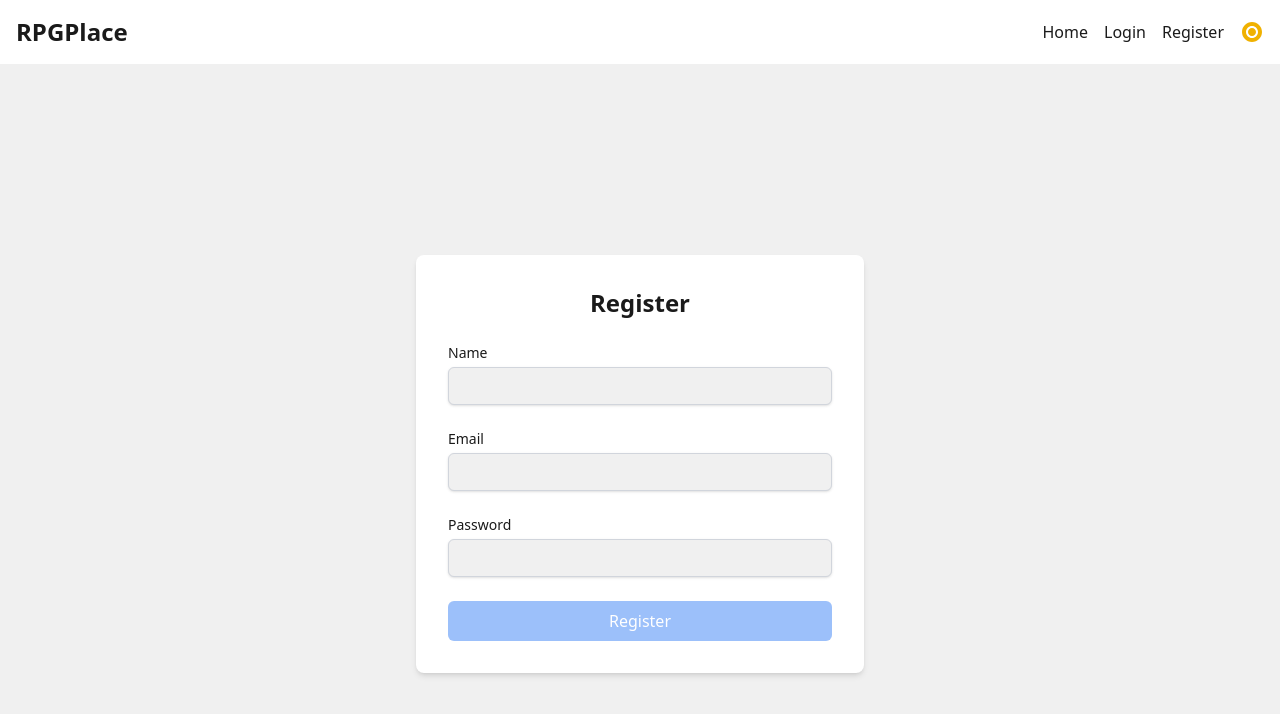
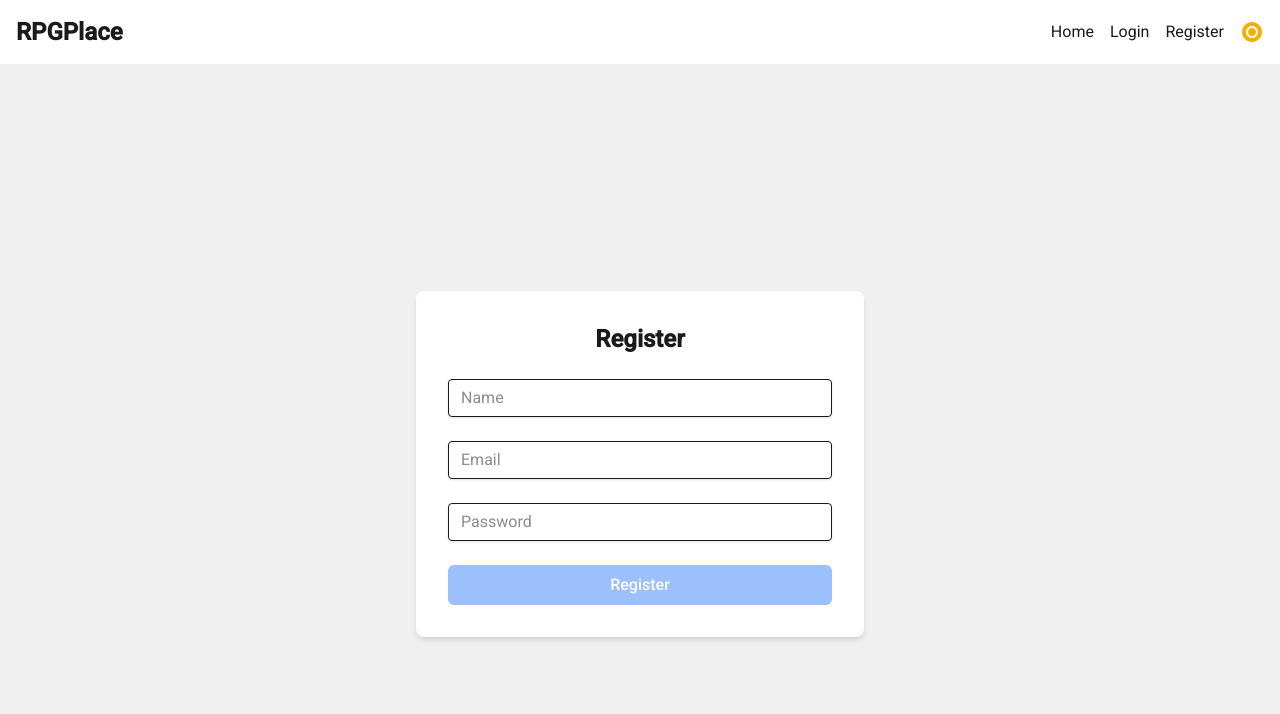
Before and after one commit to vini0410/RPGPlaceAngular, an Angular app: page /register in a window 1280 px wide. Shown: the top 714 px of the page. Built offline with nearby package versions, Linux system fonts and the light colour scheme.

Commit message:
add change service and new input layouts

```diff
--- a/angular.json
+++ b/angular.json
@@ -25,7 +25,7 @@
               }
             ],
             "styles": [
-              "src/styles.css"
+              "src/styles.scss"
             ]
           },
           "configurations": {
--- a/src/app/app.ts
+++ b/src/app/app.ts
@@ -1,7 +1,7 @@
-import { Component } from '@angular/core';
+import { Component, OnInit } from '@angular/core';
 import { RouterOutlet } from '@angular/router';
 import { Header } from './components/header/header';
-import { ThemeService } from './services/theme';
+import { ThemeService } from './services/theme.service'; // Corrected import path
 
 @Component({
   selector: 'app-root',
@@ -9,6 +9,18 @@ import { ThemeService } from './services/theme';
   templateUrl: './app.html',
   styleUrl: './app.css'
 })
-export class App {
+export class App implements OnInit {
+  isDarkTheme: boolean = false;
+
   constructor(private themeService: ThemeService) {}
+
+  ngOnInit(): void {
+    this.themeService.isDarkTheme.subscribe(isDark => {
+      this.isDarkTheme = isDark;
+    });
+  }
+
+  toggleTheme(): void {
+    this.themeService.toggleTheme();
+  }
 }
--- a/src/app/pages/login/login.html
+++ b/src/app/pages/login/login.html
@@ -2,13 +2,32 @@
   <div class="w-full max-w-md p-8 space-y-6 bg-surface rounded-lg shadow-md">
     <h1 class="text-2xl font-bold text-center text-text">Login</h1>
     <form [formGroup]="loginForm" (ngSubmit)="login()" class="space-y-6">
-      <div>
-        <label for="email" class="block text-sm font-medium text-text">Email</label>
-        <input id="email" type="email" formControlName="email" class="block w-full px-3 py-2 mt-1 bg-background border border-gray-300 rounded-md shadow-sm focus:outline-none focus:ring-primary focus:border-primary sm:text-sm">
+      <div class="form-field w-full">
+        <label *ngIf="loginForm.get('email')?.value || loginForm.get('email')?.dirty || loginForm.get('email')?.touched" class="block text-text text-sm font-bold mb-2">Email</label>
+        <input
+          [ngClass]="{'border-red-500 text-red-500': loginForm.get('email')?.invalid && (loginForm.get('email')?.dirty || loginForm.get('email')?.touched)}"
+          class="shadow appearance-none border rounded w-full py-2 px-3 text-text leading-tight focus:outline-none focus:shadow-outline bg-surface"
+          type="email"
+          formControlName="email"
+          placeholder="Email"
+        >
+        <div *ngIf="loginForm.get('email')?.invalid && (loginForm.get('email')?.dirty || loginForm.get('email')?.touched)" class="text-red-500 text-xs italic mt-1">
+          <div *ngIf="loginForm.get('email')?.errors?.['required']">Email is required.</div>
+          <div *ngIf="loginForm.get('email')?.errors?.['email']">Email is invalid.</div>
+        </div>
       </div>
-      <div>
-        <label for="password" class="block text-sm font-medium text-text">Password</label>
-        <input id="password" type="password" formControlName="password" class="block w-full px-3 py-2 mt-1 bg-background border border-gray-300 rounded-md shadow-sm focus:outline-none focus:ring-primary focus:border-primary sm:text-sm">
+      <div class="form-field w-full">
+        <label *ngIf="loginForm.get('password')?.value || loginForm.get('password')?.dirty || loginForm.get('password')?.touched" class="block text-text text-sm font-bold mb-2">Password</label>
+        <input
+          [ngClass]="{'border-red-500 text-red-500': loginForm.get('password')?.invalid && (loginForm.get('password')?.dirty || loginForm.get('password')?.touched)}"
+          class="shadow appearance-none border rounded w-full py-2 px-3 text-text leading-tight focus:outline-none focus:shadow-outline bg-surface"
+          type="password"
+          formControlName="password"
+          placeholder="Password"
+        >
+        <div *ngIf="loginForm.get('password')?.invalid && (loginForm.get('password')?.dirty || loginForm.get('password')?.touched)" class="text-red-500 text-xs italic mt-1">
+          <div *ngIf="loginForm.get('password')?.errors?.['required']">Password is required.</div>
+        </div>
       </div>
       <button type="submit" [disabled]="loginForm.invalid" class="w-full px-4 py-2 font-medium text-white bg-primary rounded-md hover:bg-primary-dark focus:outline-none focus:ring-2 focus:ring-offset-2 focus:ring-primary disabled:opacity-50">Login</button>
     </form>
--- a/src/app/pages/login/login.ts
+++ b/src/app/pages/login/login.ts
@@ -3,10 +3,10 @@ import { FormBuilder, FormGroup, ReactiveFormsModule, Validators } from '@angula
 import { Router } from '@angular/router';
 import { AuthService } from '../../services/auth.service';
 import { AuthStatusService } from '../../services/auth-status.service';
-
+import { CommonModule } from '@angular/common';
 @Component({
   selector: 'app-login',
-  imports: [ReactiveFormsModule],
+  imports: [ReactiveFormsModule, CommonModule],
   templateUrl: './login.html',
   styleUrl: './login.css'
 })
--- a/src/app/pages/register/register.html
+++ b/src/app/pages/register/register.html
@@ -2,17 +2,45 @@
   <div class="w-full max-w-md p-8 space-y-6 bg-surface rounded-lg shadow-md">
     <h1 class="text-2xl font-bold text-center text-text">Register</h1>
     <form [formGroup]="registerForm" (ngSubmit)="register()" class="space-y-6">
-      <div>
-        <label for="name" class="block text-sm font-medium text-text">Name</label>
-        <input id="name" type="text" formControlName="name" class="block w-full px-3 py-2 mt-1 bg-background border border-gray-300 rounded-md shadow-sm focus:outline-none focus:ring-primary focus:border-primary sm:text-sm">
+      <div class="form-field w-full">
+        <label *ngIf="registerForm.get('name')?.value || registerForm.get('name')?.dirty || registerForm.get('name')?.touched" class="block text-text text-sm font-bold mb-2">Name</label>
+        <input
+          [ngClass]="{'border-red-500 text-red-500': registerForm.get('name')?.invalid && (registerForm.get('name')?.dirty || registerForm.get('name')?.touched)}"
+          class="shadow appearance-none border rounded w-full py-2 px-3 text-text leading-tight focus:outline-none focus:shadow-outline bg-surface"
+          type="text"
+          formControlName="name"
+          placeholder="Name"
+        >
+        <div *ngIf="registerForm.get('name')?.invalid && (registerForm.get('name')?.dirty || registerForm.get('name')?.touched)" class="text-red-500 text-xs italic mt-1">
+          <div *ngIf="registerForm.get('name')?.errors?.['required']">Name is required.</div>
+        </div>
       </div>
-      <div>
-        <label for="email" class="block text-sm font-medium text-text">Email</label>
-        <input id="email" type="email" formControlName="email" class="block w-full px-3 py-2 mt-1 bg-background border border-gray-300 rounded-md shadow-sm focus:outline-none focus:ring-primary focus:border-primary sm:text-sm">
+      <div class="form-field w-full">
+        <label *ngIf="registerForm.get('email')?.value || registerForm.get('email')?.dirty || registerForm.get('email')?.touched" class="block text-text text-sm font-bold mb-2">Email</label>
+        <input
+          [ngClass]="{'border-red-500 text-red-500': registerForm.get('email')?.invalid && (registerForm.get('email')?.dirty || registerForm.get('email')?.touched)}"
+          class="shadow appearance-none border rounded w-full py-2 px-3 text-text leading-tight focus:outline-none focus:shadow-outline bg-surface"
+          type="email"
+          formControlName="email"
+          placeholder="Email"
+        >
+        <div *ngIf="registerForm.get('email')?.invalid && (registerForm.get('email')?.dirty || registerForm.get('email')?.touched)" class="text-red-500 text-xs italic mt-1">
+          <div *ngIf="registerForm.get('email')?.errors?.['required']">Email is required.</div>
+          <div *ngIf="registerForm.get('email')?.errors?.['email']">Email is invalid.</div>
+        </div>
       </div>
-      <div>
-        <label for="password" class="block text-sm font-medium text-text">Password</label>
-        <input id="password" type="password" formControlName="password" class="block w-full px-3 py-2 mt-1 bg-background border border-gray-300 rounded-md shadow-sm focus:outline-none focus:ring-primary focus:border-primary sm:text-sm">
+      <div class="form-field w-full">
+        <label *ngIf="registerForm.get('password')?.value || registerForm.get('password')?.dirty || registerForm.get('password')?.touched" class="block text-text text-sm font-bold mb-2">Password</label>
+        <input
+          [ngClass]="{'border-red-500 text-red-500': registerForm.get('password')?.invalid && (registerForm.get('password')?.dirty || registerForm.get('password')?.touched)}"
+          class="shadow appearance-none border rounded w-full py-2 px-3 text-text leading-tight focus:outline-none focus:shadow-outline bg-surface"
+          type="password"
+          formControlName="password"
+          placeholder="Password"
+        >
+        <div *ngIf="registerForm.get('password')?.invalid && (registerForm.get('password')?.dirty || registerForm.get('password')?.touched)" class="text-red-500 text-xs italic mt-1">
+          <div *ngIf="registerForm.get('password')?.errors?.['required']">Password is required.</div>
+        </div>
       </div>
       <button type="submit" [disabled]="registerForm.invalid" class="w-full px-4 py-2 font-medium text-white bg-primary rounded-md hover:bg-primary-dark focus:outline-none focus:ring-2 focus:ring-offset-2 focus:ring-primary disabled:opacity-50">Register</button>
     </form>
--- a/src/app/pages/register/register.ts
+++ b/src/app/pages/register/register.ts
@@ -2,10 +2,10 @@ import { Component } from '@angular/core';
 import { FormBuilder, FormGroup, ReactiveFormsModule, Validators } from '@angular/forms';
 import { Router } from '@angular/router';
 import { AuthService } from '../../services/auth.service';
-
+import { CommonModule } from '@angular/common';
 @Component({
   selector: 'app-register',
-  imports: [ReactiveFormsModule],
+  imports: [ReactiveFormsModule, CommonModule],
   templateUrl: './register.html',
   styleUrl: './register.css'
 })
--- /dev/null
+++ b/src/app/services/theme.service.ts
@@ -0,0 +1,38 @@
+// src/app/services/theme.service.ts
+import { Injectable, Renderer2, RendererFactory2 } from '@angular/core';
+import { BehaviorSubject } from 'rxjs';
+
+@Injectable({
+  providedIn: 'root'
+})
+export class ThemeService {
+  private renderer: Renderer2;
+  private _isDarkTheme = new BehaviorSubject<boolean>(false);
+  isDarkTheme = this._isDarkTheme.asObservable();
+
+  constructor(rendererFactory: RendererFactory2) {
+    this.renderer = rendererFactory.createRenderer(null, null);
+    // Carrega o tema preferido do localStorage ao iniciar
+    const savedTheme = localStorage.getItem('theme');
+    if (savedTheme === 'dark') {
+      this.setDarkTheme(true);
+    } else {
+      this.setDarkTheme(false);
+    }
+  }
+
+  setDarkTheme(isDarkTheme: boolean): void {
+    this._isDarkTheme.next(isDarkTheme);
+    if (isDarkTheme) {
+      this.renderer.addClass(document.body, 'dark'); // Use 'dark' class as defined in styles.scss
+      localStorage.setItem('theme', 'dark');
+    } else {
+      this.renderer.removeClass(document.body, 'dark'); // Use 'dark' class as defined in styles.scss
+      localStorage.setItem('theme', 'light');
+    }
+  }
+
+  toggleTheme(): void {
+    this.setDarkTheme(!this._isDarkTheme.value);
+  }
+}
--- a/src/index.html
+++ b/src/index.html
@@ -6,6 +6,8 @@
   <base href="/">
   <meta name="viewport" content="width=device-width, initial-scale=1">
   <link rel="icon" type="image/x-icon" href="favicon.ico">
+  <link href="https://fonts.googleapis.com/css2?family=Roboto:wght@300;400;500&display=swap" rel="stylesheet">
+  <link href="https://fonts.googleapis.com/icon?family=Material+Icons" rel="stylesheet">
 </head>
 <body class="bg-white">
   <app-root></app-root>
--- /dev/null
+++ b/src/styles.scss
@@ -0,0 +1,4 @@
+@import './styles.css'; // Import the CSS variables
+
+html, body { height: 100%; }
+body { margin: 0; font-family: Roboto, "Helvetica Neue", sans-serif; }
```
Also changed, not shown: package.json (line endings or trailing spaces).
